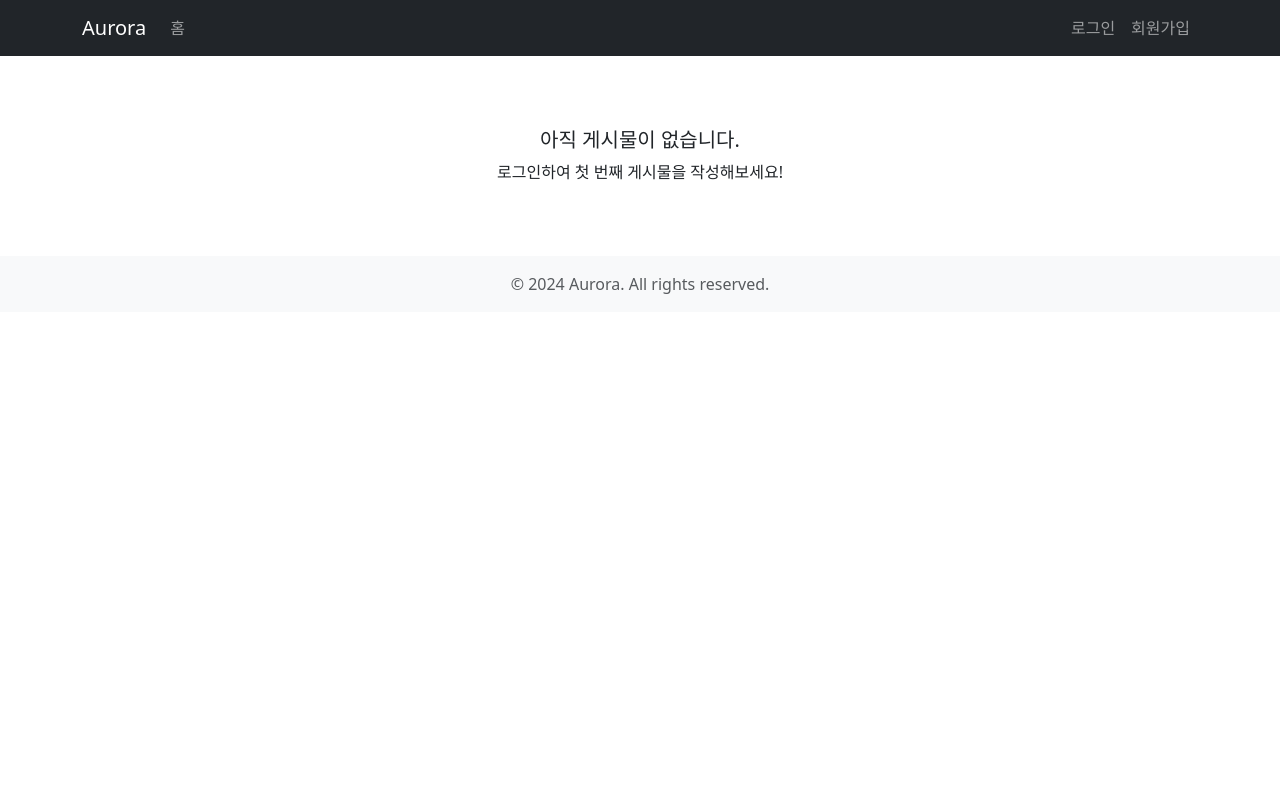
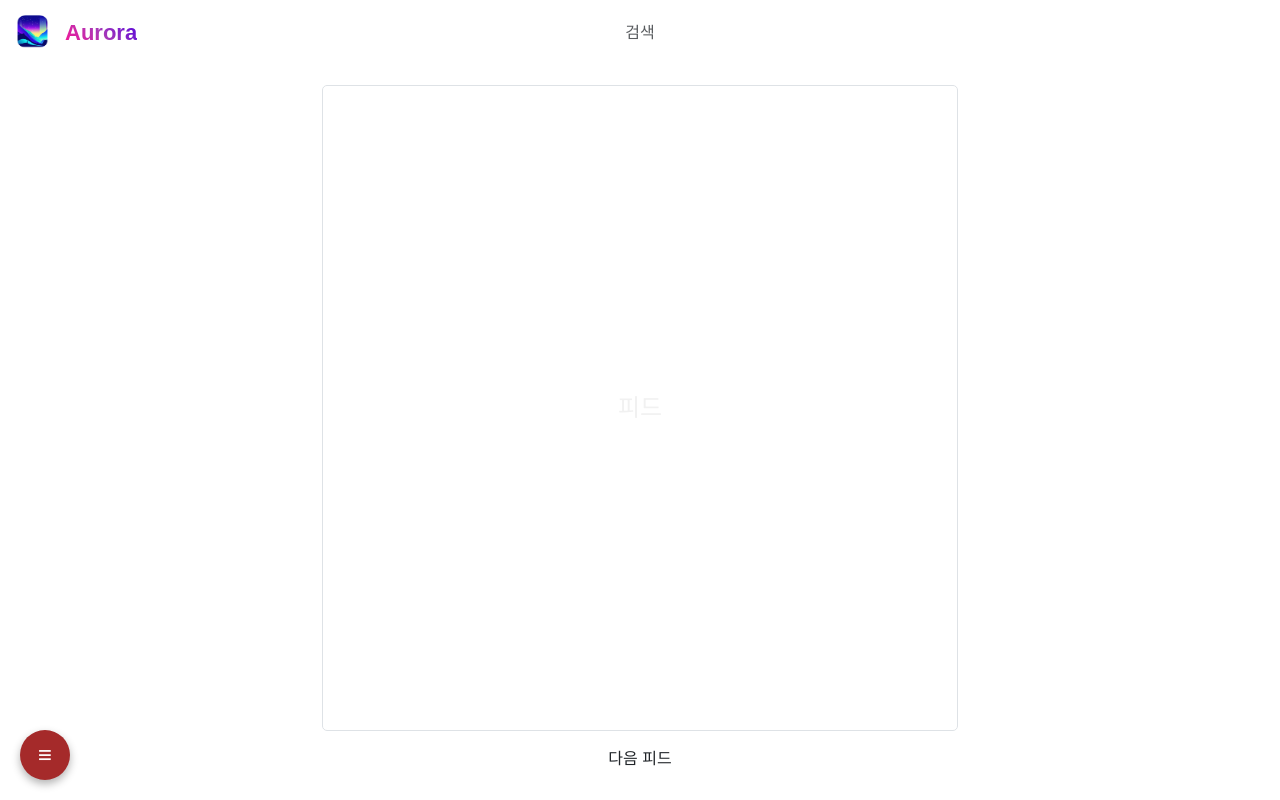
Before and after one commit to JJH0204/Aurora, a Django app: page / in a window 1280 px wide. Run offline with Django 5.2, Linux system fonts and the light colour scheme; data that the repository does not hold is empty.

Commit message:
Aurora:Main Dashboard:JINYEONG

```diff
--- a/templates/base.html
+++ b/templates/base.html
@@ -3,72 +3,194 @@
 <head>
     <meta charset="UTF-8">
     <meta name="viewport" content="width=device-width, initial-scale=1.0">
-    <title>{% block title %}Aurora SNS{% endblock %}</title>
+    <title>Aurora SNS</title>
     <link href="https://cdn.jsdelivr.net/npm/bootstrap@5.3.2/dist/css/bootstrap.min.css" rel="stylesheet">
-    <link rel="stylesheet" href="https://cdn.jsdelivr.net/npm/bootstrap-icons@1.11.2/font/bootstrap-icons.min.css">
-    {% block extra_css %}{% endblock %}
+    <style>
+        body {
+            margin: 0;
+            padding: 0;
+            font-family: Arial, sans-serif;
+            /* background: linear-gradient(95deg, #dee2e6,#6e44ff, #a738b8, #4a00e0);
+            background-color: gray;
+            color: #f1f1f1; */
+        }
+
+        .container-fluid {
+            display: flex;
+            height: 90vh;
+            max-width: 700px; /* 모바일 느낌을 위해 가로폭 제한 */
+            margin: 0 auto;
+            position: relative;
+            border-radius: 10px;
+        }
+
+        .header {
+            display: flex;
+            justify-content: space-between;
+            align-items: center;
+            flex-direction: row;
+            padding: 10px;
+            position: relative;
+            z-index: 2;
+        }
+
+        .header img {
+            height: 45px;
+        }
+
+        .header .brand {
+            display: flex;
+            align-items: center;
+            gap: 10px;
+        }
+
+        .header .brand .aurora-text {
+            font-size: 22px;
+            font-weight: bold;
+            background: linear-gradient(45deg, #ff1493, #a738b8, #4a00e0);
+            -webkit-background-clip: text;
+            -webkit-text-fill-color: transparent;
+        }
+
+        .header .search {
+            width: 400px;
+            position: absolute;
+            left: 50%;
+            transform: translateX(-50%);
+            background: rgba(255, 255, 255, 0.3);
+            border: none;
+            border-radius: 5px;
+            color: #f1f1f1;
+            text-align: center;
+        }
+
+        .main-content {
+            flex: 1;
+            padding: 20px;
+            box-sizing: border-box;
+        }
+
+        .main-content .feed {
+            height: 95%;
+            border: 1px solid #dee2e6;
+            border-radius: 5px;
+            background: rgba(255, 255, 255, 0.1);
+            display: flex;
+            justify-content: center;
+            align-items: center;
+            font-size: 24px;
+            color: #f1f1f1;
+            position: relative;
+            z-index: 1;
+            backdrop-filter: blur(8px);
+        }
+
+        .floating-button {
+            position: fixed;
+            bottom: 20px;
+            left: 20px;
+            width: 50px;
+            height: 50px;
+            border-radius: 50%;
+            background: brown;
+            color: white;
+            display: flex;
+            justify-content: center;
+            align-items: center;
+            font-size: 24px;
+            box-shadow: 0 4px 8px rgba(0, 0, 0, 0.3);
+            cursor: pointer;
+            z-index: 3;
+        }
+
+        .button-container {
+            position: fixed;
+            bottom: 80px;
+            left: 20px;
+            display: none;
+            flex-direction: column;
+            gap: 10px;
+            z-index: 3;
+        }
+
+        .button-container button {
+            border-radius: 50%;
+            width: 50px;
+            height: 50px;
+            font-size: 24px;
+            background: brown;
+            color: white;
+            border: none;
+            cursor: pointer;
+            box-shadow: 0 4px 8px rgba(0, 0, 0, 0.3);
+            display: block;
+            margin-bottom: 10px;
+        }
+
+        .button-container button:hover {
+            background: darkred
+        }
+
+        .floating-button-right {
+            position: fixed;
+            bottom: 20px;
+            right: 20px;
+            width: 50px;
+            height: 50px;
+            border-radius: 50%;
+            background: linear-gradient(135deg, #6e44ff, #4a00e0);
+            color: white;
+            display: flex;
+            justify-content: center;
+            align-items: center;
+            font-size: 24px;
+            box-shadow: 0 4px 8px rgba(0, 0, 0, 0.3);
+            cursor: pointer;
+            z-index: 3;
+        }
+
+    </style>
 </head>
 <body>
-    <nav class="navbar navbar-expand-lg navbar-dark bg-dark">
-        <div class="container">
-            <a class="navbar-brand" href="{% url 'home' %}">Aurora</a>
-            <button class="navbar-toggler" type="button" data-bs-toggle="collapse" data-bs-target="#navbarNav">
-                <span class="navbar-toggler-icon"></span>
-            </button>
-            <div class="collapse navbar-collapse" id="navbarNav">
-                <ul class="navbar-nav me-auto">
-                    <li class="nav-item">
-                        <a class="nav-link" href="{% url 'home' %}">홈</a>
-                    </li>
-                    {% if user.is_authenticated %}
-                    <li class="nav-item">
-                        <a class="nav-link" href="{% url 'post_create' %}">글쓰기</a>
-                    </li>
-                    {% endif %}
-                </ul>
-                <ul class="navbar-nav">
-                    {% if user.is_authenticated %}
-                    <li class="nav-item">
-                        <a class="nav-link" href="{% url 'profile' %}">프로필</a>
-                    </li>
-                    <li class="nav-item">
-                        <a class="nav-link" href="{% url 'account_logout' %}">로그아웃</a>
-                    </li>
-                    {% else %}
-                    <li class="nav-item">
-                        <a class="nav-link" href="{% url 'account_login' %}">로그인</a>
-                    </li>
-                    <li class="nav-item">
-                        <a class="nav-link" href="{% url 'account_signup' %}">회원가입</a>
-                    </li>
-                    {% endif %}
-                </ul>
-            </div>
+    <!-- Header Section -->
+    <div class="header">
+        <div class="brand">
+            <img src="aurora_logo.png" alt="Aurora Logo">
+            <span class="aurora-text">Aurora</span>
         </div>
-    </nav>
+        <input type="text" class="form-control search" placeholder="검색">
+    </div>
 
-    <main class="container my-4">
-        {% if messages %}
-        <div class="messages">
-            {% for message in messages %}
-            <div class="alert alert-{{ message.tags }}">
-                {{ message }}
-            </div>
-            {% endfor %}
+    <div class="container-fluid">
+
+        <!-- Main Content -->
+        <div class="main-content">
+            <div class="feed">피드</div>
+            <div class="mt-3 text-center">다음 피드</div>
         </div>
-        {% endif %}
+    </div>
 
-        {% block content %}
-        {% endblock %}
-    </main>
+    <!-- Left Floating Button -->
+    <div class="floating-button" onclick="toggleButtonContainer()">≡</div>
+    <div class="button-container" id="buttonContainer">
+        <button>+</button>
+        <button>+</button>
+        <button>+</button>
+        <button>+</button>
+    </div>
 
-    <footer class="footer mt-auto py-3 bg-light">
-        <div class="container text-center">
-            <span class="text-muted">&copy; 2024 Aurora. All rights reserved.</span>
-        </div>
-    </footer>
+    <script>
+        function toggleButtonContainer() {
+            const container = document.getElementById('buttonContainer');
+            container.style.display = container.style.display === 'block' ? 'none' : 'block';
+        }
+
+        function toggleSidebar() {
+            const sidebar = document.getElementById('sidebar');
+            sidebar.classList.toggle('active');
+        }
+    </script>
 
     <script src="https://cdn.jsdelivr.net/npm/bootstrap@5.3.2/dist/js/bootstrap.bundle.min.js"></script>
-    {% block extra_js %}{% endblock %}
 </body>
 </html>
```
Also changed, not shown: templates/aurora_logo.png (added).
